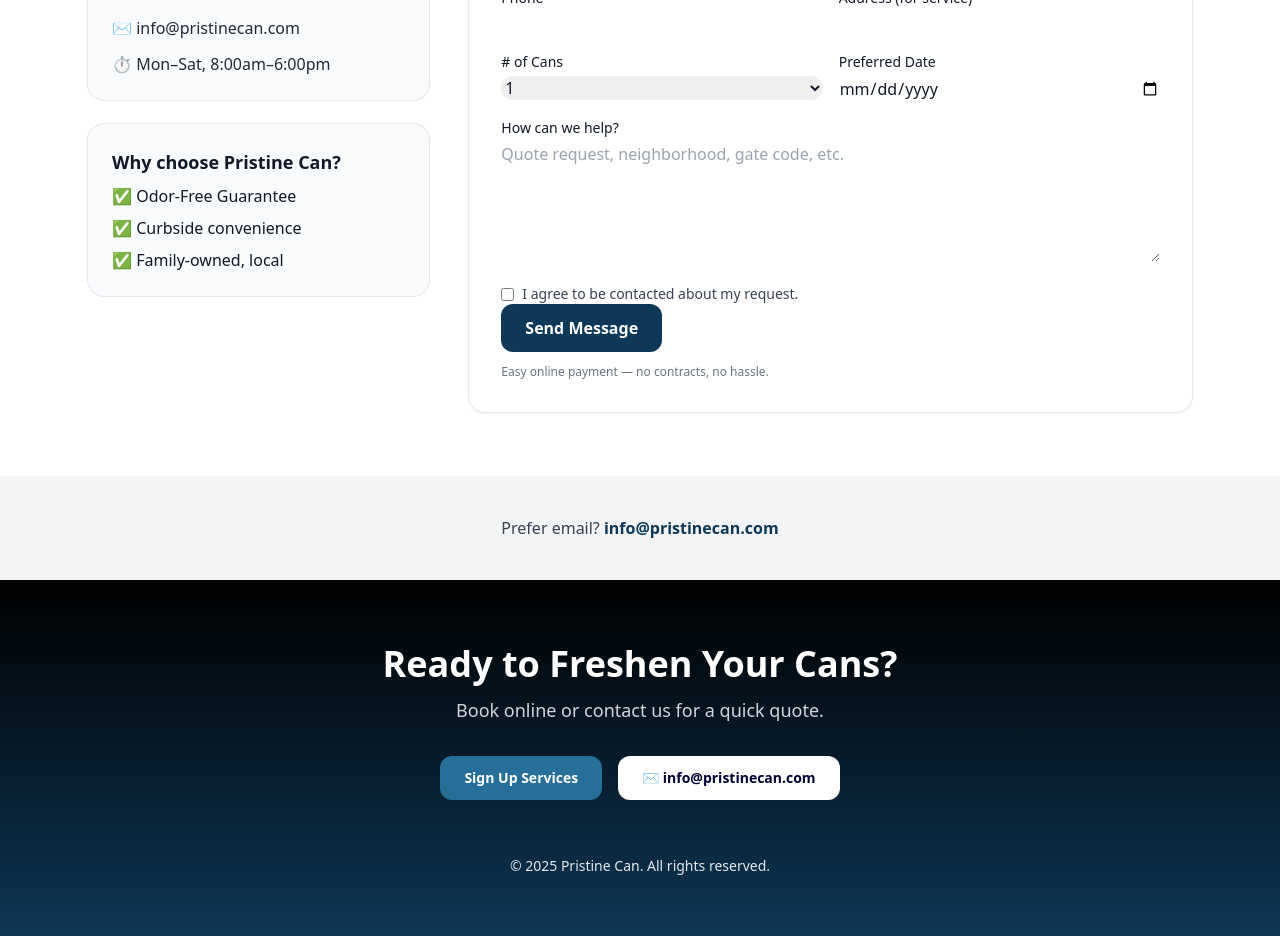
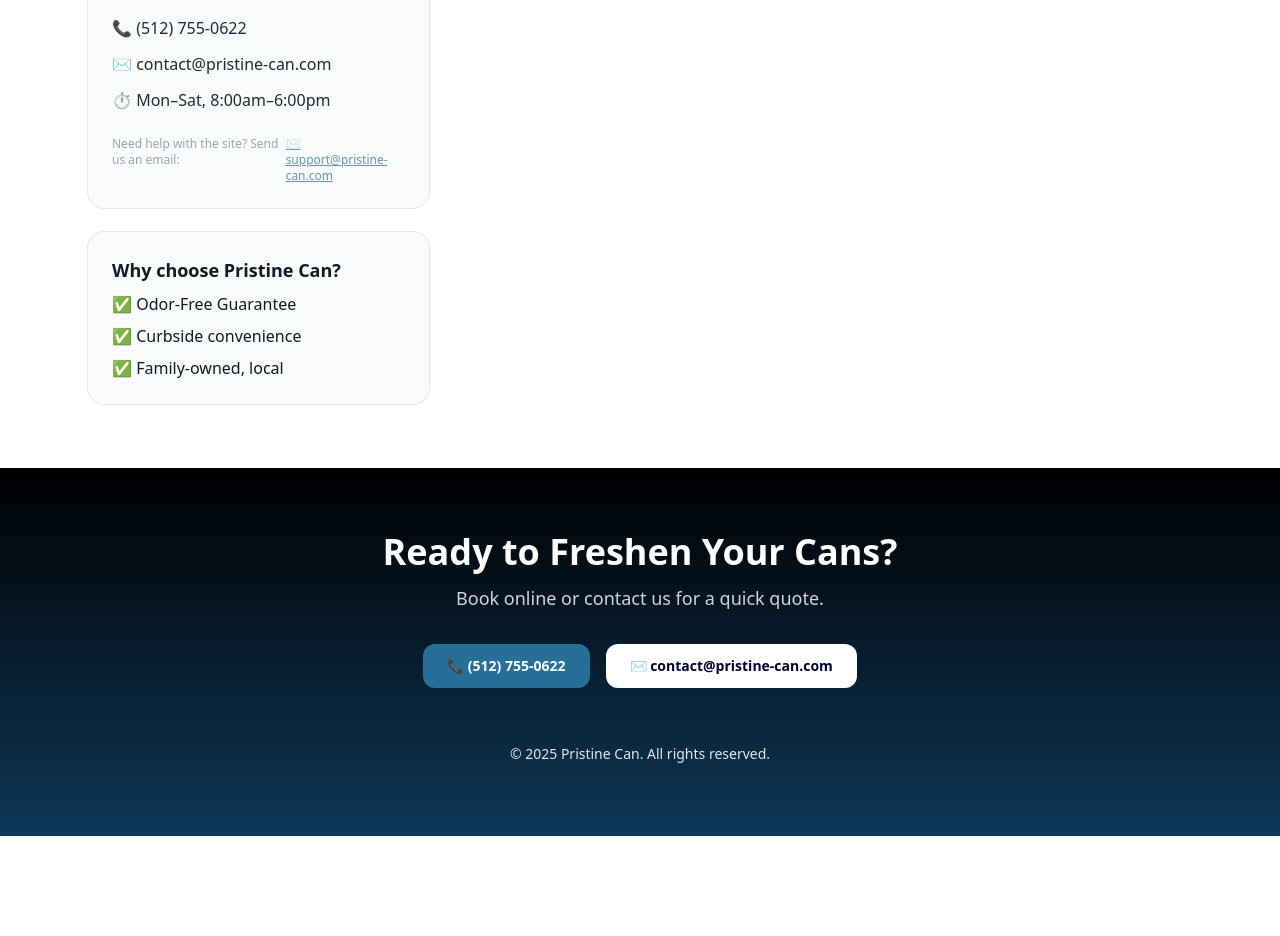
Before and after one commit to titushopkins/pristine-can, a Vue app: page /contact in a window 1280 px wide. Shown: the part 500-1436 px from the top of the page. After the commit the page ends 1336 px from the top, so only its background shows below. Built offline with nearby package versions, Linux system fonts and the light colour scheme; no server answers; what vue3-clipboard, vue3-touch-events would draw is missing.

Commit message:
Deploy latest build

```diff
--- a/src/App.vue
+++ b/src/App.vue
@@ -53,11 +53,11 @@
         <h2 class="text-3xl md:text-4xl font-extrabold text-white">Ready to Freshen Your Cans?</h2>
         <p class="mt-3 text-gray-300 text-lg">Book online or contact us for a quick quote.</p>
         <div class="mt-8 flex flex-col md:flex-row justify-center gap-4">
-          <button @click="showForm = true" class="inline-flex items-center justify-center rounded-xl bg-pristine-light-blue px-6 py-3 font-semibold hover:bg-[#5f1d1d]">
-            Sign Up Services
-          </button>
-          <a href="mailto:info@pristinecan.com" class="inline-flex items-center justify-center rounded-xl bg-white text-pristine-purple px-6 py-3 font-semibold hover:bg-gray-100">
-            ✉️ info@pristinecan.com
+          <a href="tel:5127550622" class="inline-flex items-center justify-center rounded-xl bg-pristine-light-blue px-6 py-3 font-semibold hover:bg-[#5f1d1d]">
+            📞 (512) 755-0622
+          </a>
+          <a href="mailto:contact@pristine-can.com" class="inline-flex items-center justify-center rounded-xl bg-white text-pristine-purple px-6 py-3 font-semibold hover:bg-gray-100">
+            ✉️ contact@pristine-can.com
           </a>
         </div>
       </div>
--- a/src/components/pages/contact.vue
+++ b/src/components/pages/contact.vue
@@ -25,10 +25,11 @@
             <h2 class="text-xl font-bold mb-2">Get in Touch</h2>
             <p class="text-gray-700">We’re local and responsive—reach us any time.</p>
             <div class="mt-4 space-y-3 text-gray-800">
-              <!-- <a href="tel:5127557020" class="block hover:underline">📞 (512) 755-7020</a> -->
-              <a href="mailto:info@pristinecan.com" class="block hover:underline">✉️ info@pristinecan.com</a>
+              <a href="tel:5127550622" class="block hover:underline">📞 (512) 755-0622</a>
+              <a href="mailto:contact@pristine-can.com" class="block hover:underline">✉️ contact@pristine-can.com</a>
               <p>⏱ Mon–Sat, 8:00am–6:00pm</p>
             </div>
+              <p class="flex text-xs pt-6 text-gray-400">Need help with the site? Send us an email: <a href="mailto:support@pristine-can.com" class="text-pristine-light-blue/70 block underline pl-1">✉️ support@pristine-can.com</a></p>
           </div>
 
           <div class="rounded-2xl p-6 bg-gray-50 ring-1 ring-gray-200">
@@ -48,7 +49,7 @@
             - Netlify Forms: add data-netlify="true" name="contact"
             - Formspree: action="https://formspree.io/f/xxxx" method="POST"
           -->
-          <form
+          <!-- <form
             class="bg-white rounded-2xl shadow p-6 md:p-8 ring-1 ring-gray-200"
             name="contact"
             method="POST"
@@ -102,24 +103,24 @@
               <button type="submit" class="inline-flex justify-center rounded-xl bg-pristine-dark-blue px-6 py-3 font-semibold text-white hover:bg-[#5f1d1d]">
                 Send Message
               </button>
-              <!-- <a href="tel:5127557020" class="inline-flex justify-center rounded-xl bg-black text-white px-6 py-3 font-semibold hover:bg-gray-800">
+              <a href="tel:5127557020" class="inline-flex justify-center rounded-xl bg-black text-white px-6 py-3 font-semibold hover:bg-gray-800">
                 Call Now
-              </a> -->
+              </a>
 
             <p class="mt-3 text-xs text-gray-500">Easy online payment — no contracts, no hassle.</p>
-          </form>
+          </form> -->
         </div>
       </div>
     </section>
 
     <!-- Bottom CTA -->
-    <section class="bg-gray-100">
+    <!-- <section class="bg-gray-100">
       <div class="max-w-6xl mx-auto px-6 py-10 text-center">
         <p class="text-gray-700">
-          Prefer email? <a href="mailto:info@pristinecan.com" class="text-pristine-dark-blue font-semibold hover:underline">info@pristinecan.com</a>
+          Prefer email? <a href="mailcontact" class="text-pristine-dark-blue font-semibold hover:underline">contact@pristine-can.com</a>
         </p>
       </div>
-    </section>
+    </section> -->
 
   </div>
 </template>
```
Also changed, not shown: 5 other files (tests, documents, lock files or other folders).
